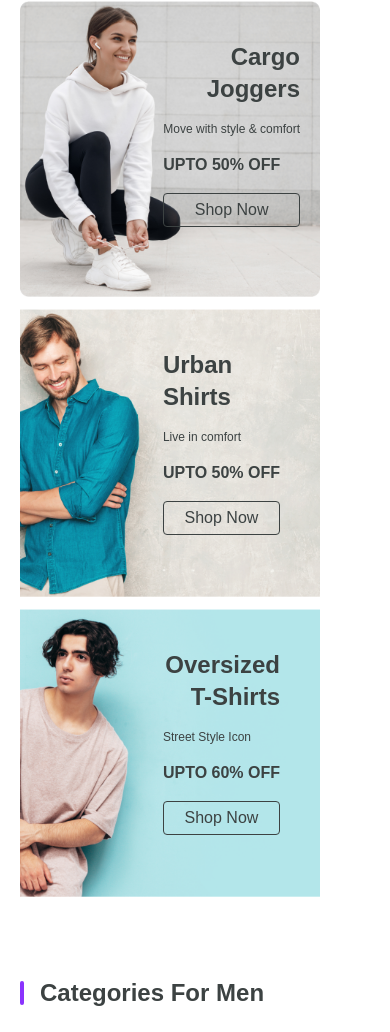
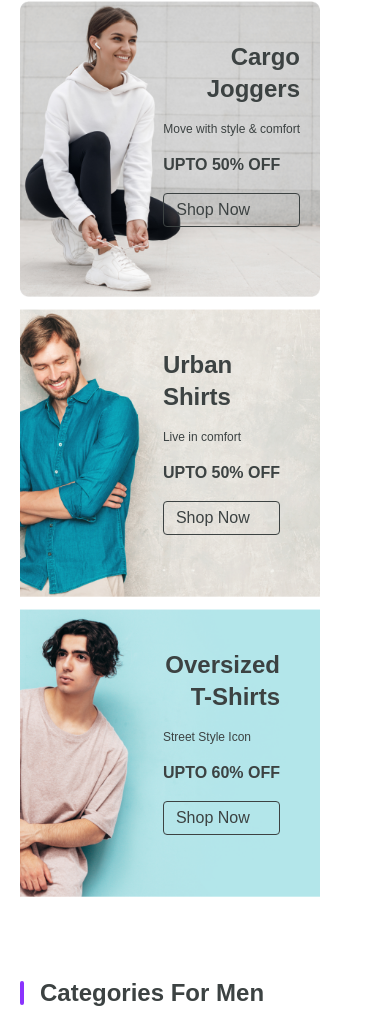
Before and after one commit to PrtHub/Euphoria-EcommerceApplication, a React (Vite) app: page / in a window 390 px wide. Shown: the part 1724-2756 px from the top of the page. Built offline with nearby package versions, Linux system fonts and the light colour scheme; a web font is replaced by a local one.

Commit message:
route add and formatted

```diff
--- a/src/components/shop/BigSavingZone.jsx
+++ b/src/components/shop/BigSavingZone.jsx
@@ -22,7 +22,10 @@ const BigSavingZone = () => {
             <h3 className="text-base sm:text-xs md:text-base font-semibold">
               UPTO 50% OFF
             </h3>
-            <Link to="/products/men/hawaii-shirts" className="bg-transparent border-[1px] border-white text-white font-medium rounded py-1 px-3 lg:px-4 text-base sm:text-xs md:text-base">
+            <Link
+              to="/products/men/hawaii-shirts"
+              className="bg-transparent border-[1px] border-white text-white font-medium rounded py-1 px-3 lg:px-4 text-base sm:text-xs md:text-base"
+            >
               Shop Now
             </Link>
           </article>
@@ -43,9 +46,12 @@ const BigSavingZone = () => {
             <h3 className="text-base sm:text-xs md:text-base font-semibold">
               UPTO 40% OFF
             </h3>
-            <button className="bg-transparent border-[1px] border-white text-white font-medium rounded py-1 px-3 lg:px-4 text-base sm:text-xs md:text-base">
+            <Link
+              to="/products/women/printed-tshirt"
+              className="bg-transparent border-[1px] border-white text-white font-medium rounded py-1 px-3 lg:px-4 text-base sm:text-xs md:text-base"
+            >
               Shop Now
-            </button>
+            </Link>
           </article>
         </section>
         <section className="w-[300px] sm:w-[32%] lg:w-[32.5%] h-full md:h-[300px] lg:h-[393px] relative">
@@ -63,9 +69,12 @@ const BigSavingZone = () => {
             <h3 className="text-base sm:text-xs md:text-base font-semibold">
               UPTO 50% OFF
             </h3>
-            <button className="bg-transparent border-[1px] border-black-100 text-black-100 font-medium rounded py-1 px-3 lg:px-4 text-base sm:text-xs md:text-base">
+            <Link
+              to="/products/women/cargo-joggers"
+              className="bg-transparent border-[1px] border-black-100 text-black-100 font-medium rounded py-1 px-3 lg:px-4 text-base sm:text-xs md:text-base"
+            >
               Shop Now
-            </button>
+            </Link>
           </article>
         </section>
         <section className="w-[300px] sm:w-[49%] lg:w-[49.4%] h-72 sm:h-full md:h-[300px] lg:h-[393px] relative ">
@@ -81,9 +90,12 @@ const BigSavingZone = () => {
             <h3 className="text-base sm:text-xs md:text-base font-semibold">
               UPTO 50% OFF
             </h3>
-            <button className="bg-transparent border-[1px] border-black-100 text-black-100 font-medium rounded py-1 px-3 lg:px-4 text-base sm:text-xs md:text-base">
+            <Link
+              to="/products/men/urban-shirts"
+              className="bg-transparent border-[1px] border-black-100 text-black-100 font-medium rounded py-1 px-3 lg:px-4 text-base sm:text-xs md:text-base"
+            >
               Shop Now
-            </button>
+            </Link>
           </article>
         </section>
         <section className="w-[300px] sm:w-[49%] lg:w-[49.4%] h-72 sm:h-full md:h-[300px] lg:h-[393px] relative ">
@@ -101,9 +113,12 @@ const BigSavingZone = () => {
             <h3 className="text-base sm:text-xs md:text-base font-semibold">
               UPTO 60% OFF
             </h3>
-            <button className="bg-transparent border-[1px] border-black-100 text-black-100 font-medium rounded py-1 px-3 lg:px-4 text-base sm:text-xs md:text-base">
+            <Link
+              to="/products/men/oversized-tshirts"
+              className="bg-transparent border-[1px] border-black-100 text-black-100 font-medium rounded py-1 px-3 lg:px-4 text-base sm:text-xs md:text-base"
+            >
               Shop Now
-            </button>
+            </Link>
           </article>
         </section>
       </main>
```
